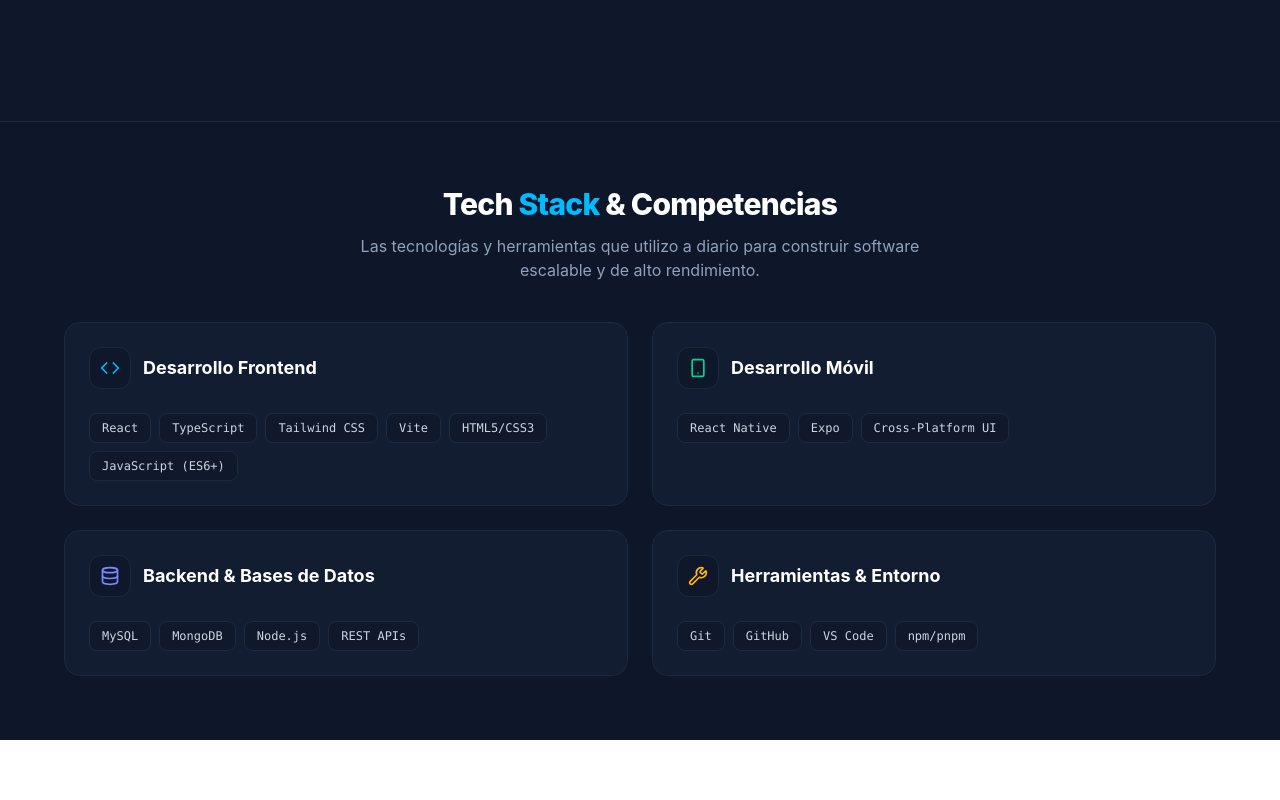
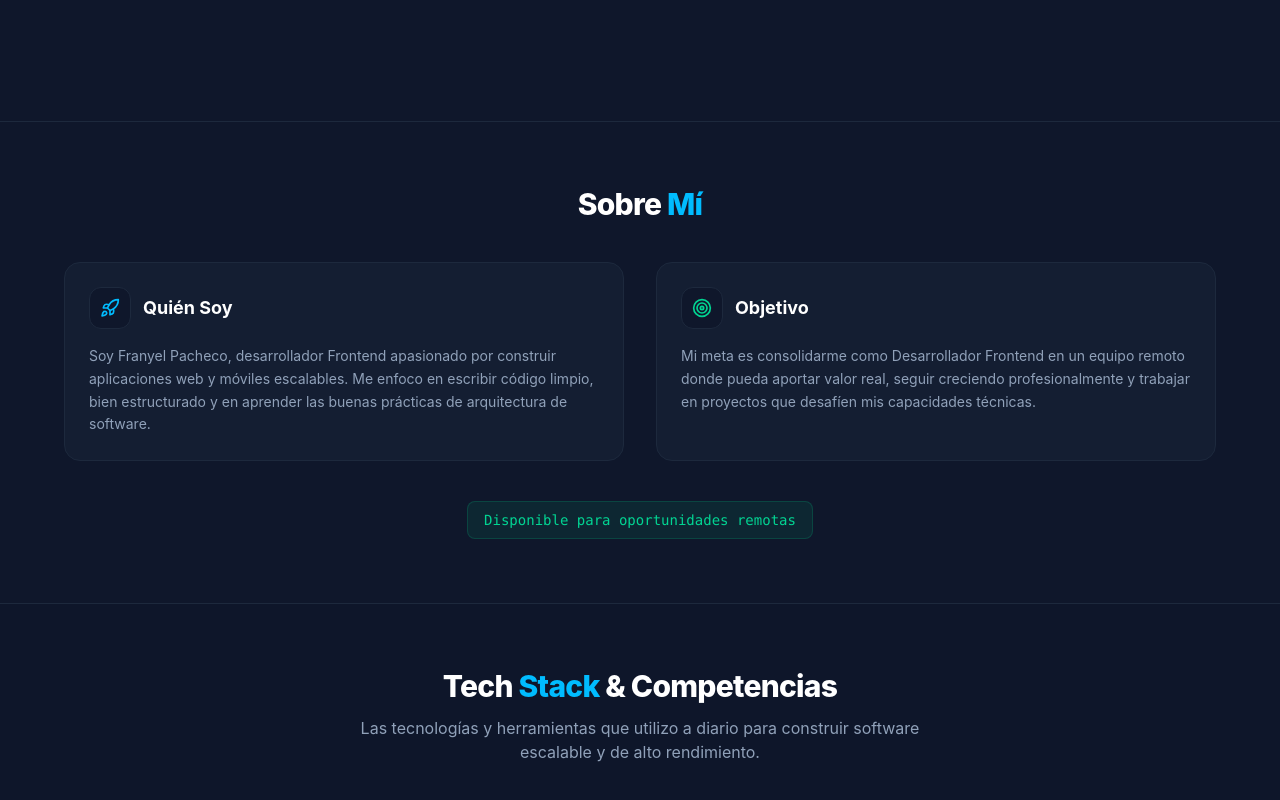
Before and after one commit to FranyelPacheco/mi-portafolio, a React (Vite) app: page / in a window 1280 px wide. Shown: the part 680-1480 px from the top of the page. Before the commit the page ends 1420 px from the top, so only its background shows below. Built offline with nearby package versions, Linux system fonts and the light colour scheme.

Commit message:
feat: agregar seccion Sobre Mi en Home

```diff
--- /dev/null
+++ b/src/components/common/About.tsx
@@ -0,0 +1,55 @@
+import { Target, Rocket } from "lucide-react";
+
+const About = () => {
+  return (
+    <section className="py-16 px-6 bg-slate-900 border-t border-slate-800">
+      <div className="max-w-6xl mx-auto space-y-10">
+        <div className="text-center space-y-3">
+          <h3 className="text-2xl sm:text-3xl font-extrabold text-white tracking-tight">
+            Sobre <span className="text-sky-400">Mí</span>
+          </h3>
+        </div>
+
+        <div className="grid grid-cols-1 md:grid-cols-2 gap-8">
+          <div className="bg-slate-800/40 border border-slate-800 p-6 rounded-2xl space-y-4 hover:border-slate-700 transition-colors">
+            <div className="flex items-center gap-3">
+              <div className="p-2.5 bg-slate-900 rounded-xl border border-slate-800">
+                <Rocket className="w-5 h-5 text-sky-400" />
+              </div>
+              <h4 className="text-lg font-bold text-white">Quién Soy</h4>
+            </div>
+            <p className="text-slate-400 text-sm leading-relaxed">
+              Soy Franyel Pacheco, desarrollador Frontend apasionado por
+              construir aplicaciones web y móviles escalables. Me enfoco en
+              escribir código limpio, bien estructurado y en aprender las
+              buenas prácticas de arquitectura de software.
+            </p>
+          </div>
+
+          <div className="bg-slate-800/40 border border-slate-800 p-6 rounded-2xl space-y-4 hover:border-slate-700 transition-colors">
+            <div className="flex items-center gap-3">
+              <div className="p-2.5 bg-slate-900 rounded-xl border border-slate-800">
+                <Target className="w-5 h-5 text-emerald-400" />
+              </div>
+              <h4 className="text-lg font-bold text-white">Objetivo</h4>
+            </div>
+            <p className="text-slate-400 text-sm leading-relaxed">
+              Mi meta es consolidarme como Desarrollador Frontend en un equipo
+              remoto donde pueda aportar valor real, seguir creciendo
+              profesionalmente y trabajar en proyectos que desafíen mis
+              capacidades técnicas.
+            </p>
+          </div>
+        </div>
+
+        <div className="text-center">
+          <span className="inline-block px-4 py-2 text-sm font-mono font-medium rounded-lg bg-emerald-500/10 text-emerald-400 border border-emerald-500/20">
+            Disponible para oportunidades remotas
+          </span>
+        </div>
+      </div>
+    </section>
+  );
+};
+
+export default About;
--- a/src/views/Home/Home.tsx
+++ b/src/views/Home/Home.tsx
@@ -1,6 +1,7 @@
 import { useNavigate } from "react-router-dom";
 import { ArrowRight, Mail } from "lucide-react";
 import Skills from "../../components/layout/Skills";
+import About from "../../components/common/About";
 import avatar from "../../assets/avatar.jpg";
 
 const Home = () => {
@@ -64,7 +65,10 @@
         </div>
       </section>
 
-      {/* 2. Insertamos la sección de Habilidades */}
+      {/* 2. Insertamos la sección de Sobre Mí */}
+      <About />
+
+      {/* 3. Insertamos la sección de Habilidades */}
       <Skills />
     </>
   );
```
